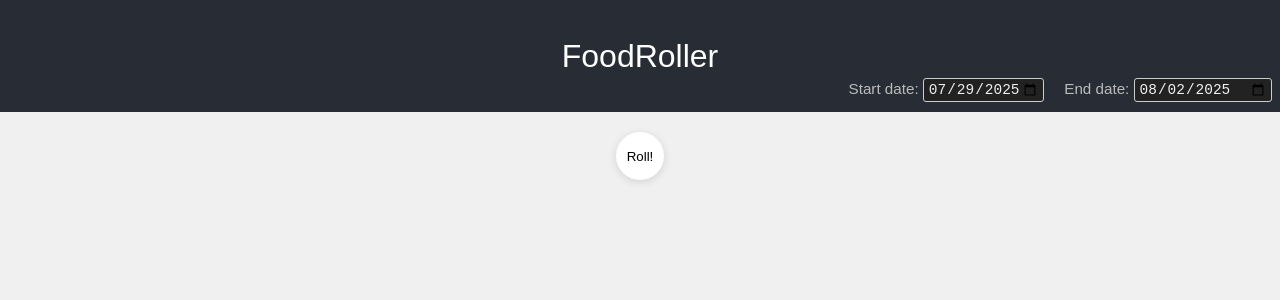
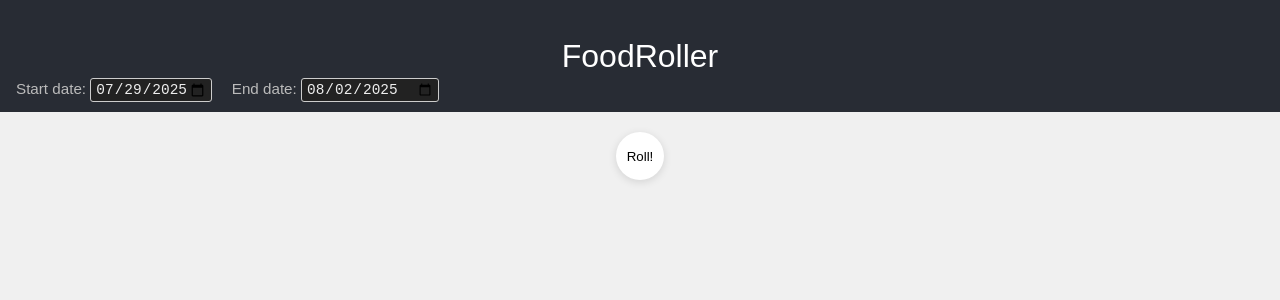
Before and after one commit to stefanperndl/foodroller-react-dt, a React (Create React App) app: page / in a window 1280 px wide. Shown: the top 300 px of the page. Built offline with nearby package versions, Linux system fonts and the light colour scheme.

Commit message:
[bug] fixed layout problem with date picker

```diff
--- a/src/App.css
+++ b/src/App.css
@@ -21,7 +21,7 @@
 
 .timeframe-picker {
   position: absolute;
-  right: 0;
+  left: 0;
   bottom: 0;
   margin: 10px 0 10px 16px;
   font-size: 0.5em;
```
